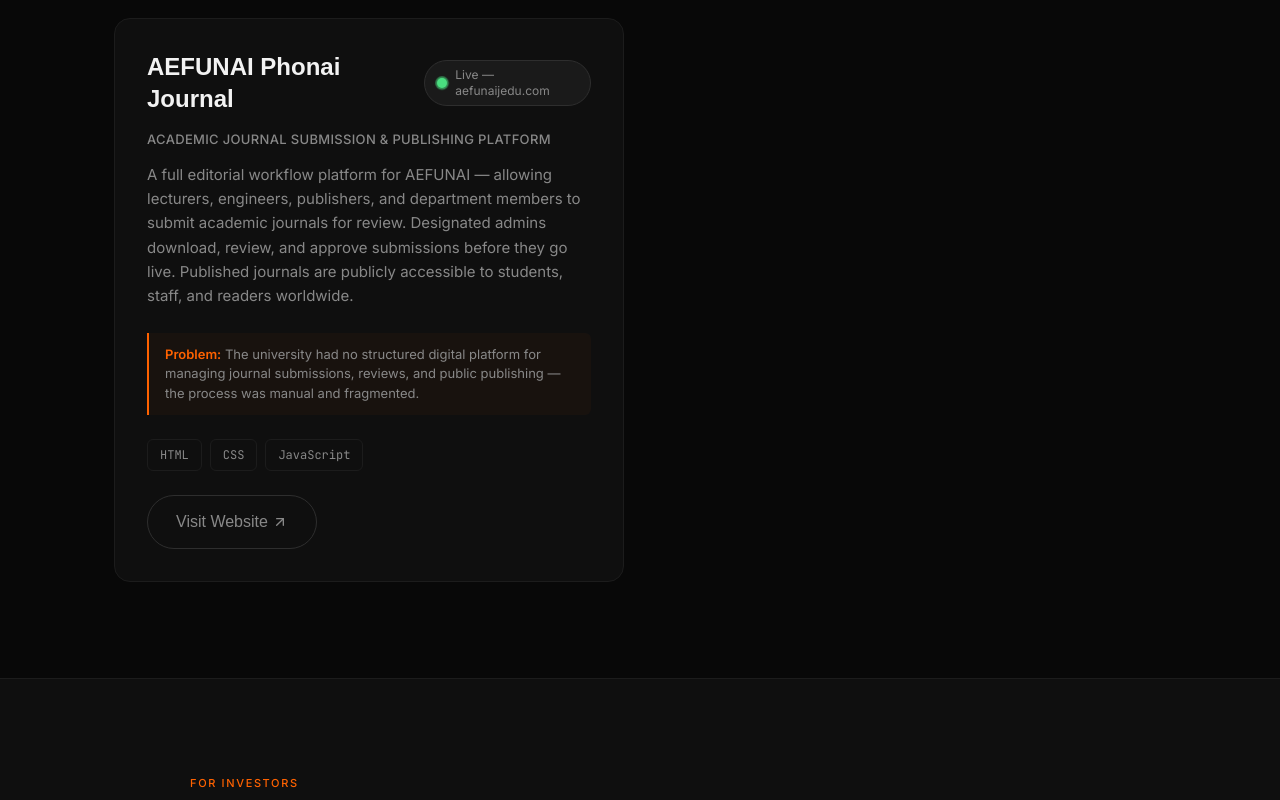
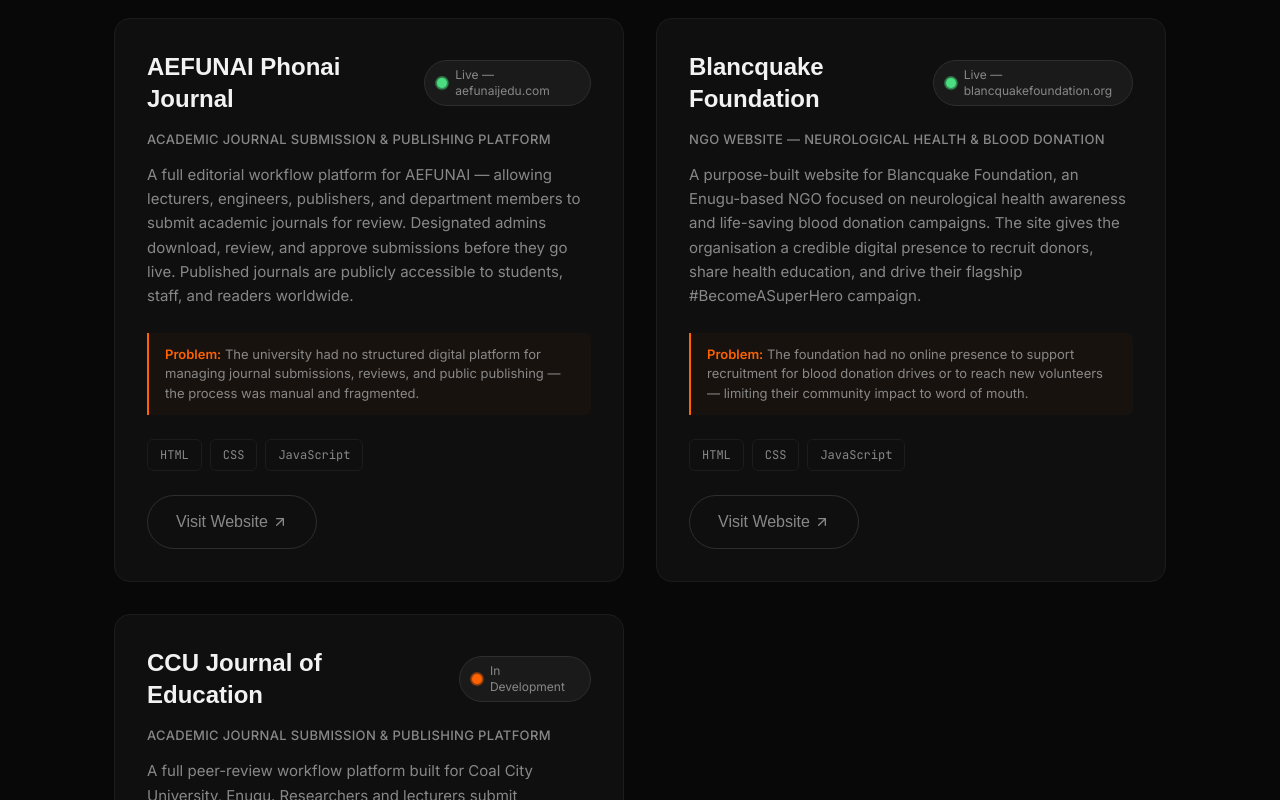
Before and after one commit to awesomeakokayo/PORTFOLIO, a React (Vite) app: page / in a window 1280 px wide. Shown: the part 4640-5440 px from the top of the page. Built offline with nearby package versions, Linux system fonts and the light colour scheme; a web font is replaced by a local one.

Commit message:
Add Blancquake & CCU Journal to ventures; update Ajo status

```diff
--- a/src/components/sections/CurrentlyBuilding.jsx
+++ b/src/components/sections/CurrentlyBuilding.jsx
@@ -15,7 +15,7 @@ export const CurrentlyBuilding = () => {
       id: 'ajo',
       name: 'Àjó',
       type: 'Rotating Savings App',
-      note: 'Core savings circles live. Dual payment integrations built (ALATPay + Nomba). Submitted to ALATPay Buildathon & Nomba Hackathon.',
+      note: 'Core savings circles live. Payment integrations in progress.',
       stack: ['React Native', 'Expo', 'FastAPI', 'Groq AI'],
       status: 'building',
       statusLabel: 'In active development',
--- a/src/data/ventures.js
+++ b/src/data/ventures.js
@@ -61,4 +61,28 @@ export const ventures = [
     stack: ['HTML', 'CSS', 'JavaScript'],
     links: { live: 'https://aefunaijedu.com' },
   },
+  {
+    id: 'blancquake',
+    name: 'Blancquake Foundation',
+    tagline: 'NGO Website — Neurological Health & Blood Donation',
+    status: 'live',
+    statusLabel: 'Live — blancquakefoundation.org',
+    description: 'A purpose-built website for Blancquake Foundation, an Enugu-based NGO focused on neurological health awareness and life-saving blood donation campaigns. The site gives the organisation a credible digital presence to recruit donors, share health education, and drive their flagship #BecomeASuperHero campaign.',
+    problem: 'The foundation had no online presence to support recruitment for blood donation drives or to reach new volunteers — limiting their community impact to word of mouth.',
+    stack: ['HTML', 'CSS', 'JavaScript'],
+    links: { live: 'https://blancquakefoundation.org' },
+    featured: false,
+  },
+  {
+    id: 'ccu-journal',
+    name: 'CCU Journal of Education',
+    tagline: 'Academic Journal Submission & Publishing Platform',
+    status: 'building',
+    statusLabel: 'In Development',
+    description: 'A full peer-review workflow platform built for Coal City University, Enugu. Researchers and lecturers submit manuscripts; designated editors review, approve, and publish them. Published journals are publicly accessible to students, staff, and readers worldwide. Features include volume/issue management, biannual publication scheduling, spam protection, and an admin dashboard.',
+    problem: "The university's academic journal publication process was entirely manual — submissions arrived by email, review was tracked in spreadsheets, and there was no public archive for published work.",
+    stack: ['Next.js', 'PostgreSQL', 'Neon', 'Prisma', 'Auth.js v5'],
+    links: {},
+    featured: false,
+  },
 ];
```
